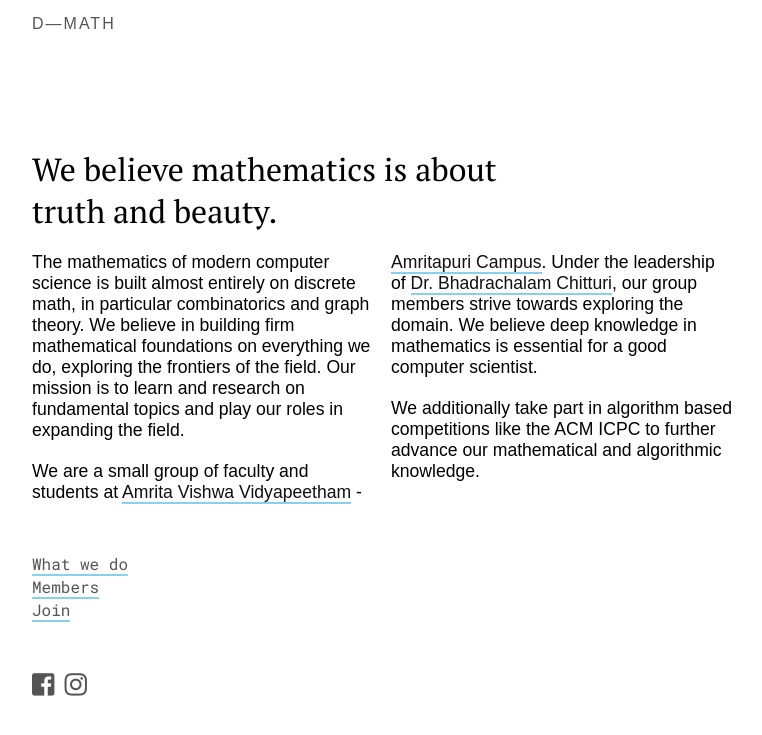
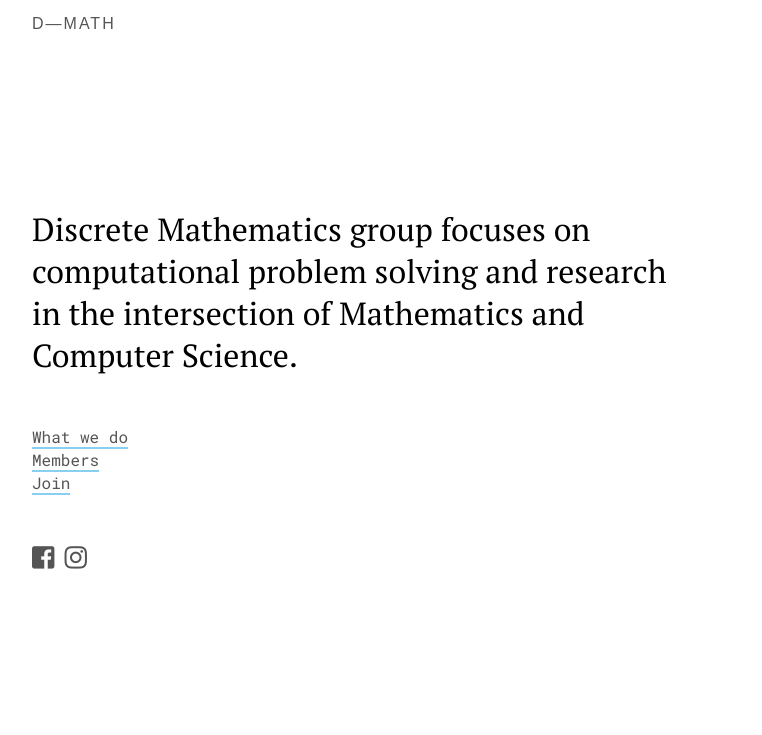
Before and after one commit to amDMath/bulb, a Jekyll site: the page built from index.html, in a window 1280 px wide. Shown: the top 735 px of the page, without its empty margins (23-785 px from the left). Built offline with Jekyll 4.4.1, drawn with Linux system fonts in a browser that asks for light colours; nearby versions of some CDN libraries; some web fonts are replaced.

Commit message:
Changed index.html

```diff
--- a/_layouts/index.html
+++ b/_layouts/index.html
@@ -16,19 +16,11 @@
     </div>
   </div>
 
-  <div class="s-2">
   <div class="jumbotron">
-      <span class="j-text">We believe mathematics is about truth and beauty.</span>
-      <div class="j-content">
-        <p>The mathematics of modern computer science is built almost entirely on discrete math, in particular combinatorics and graph theory. We believe in building firm mathematical foundations on everything we do, exploring the frontiers of the field. Our mission is to learn and research on fundamental topics and play our roles in expanding the field.</p>
-
-        <p>We are a small group of faculty and students at <a href="https://amrita.edu/">Amrita Vishwa Vidyapeetham</a> - <a href="https://amrita.edu/am">Amritapuri Campus</a>. Under the leadership of <a href="https://www.amrita.edu/faculty/bhadrachalam">Dr. Bhadrachalam Chitturi</a>, our group members strive towards exploring the domain. We believe deep knowledge in mathematics is essential for a good computer scientist.</p>
-
-        <p>We additionally take part in algorithm based competitions like the ACM ICPC to further advance our mathematical and algorithmic knowledge.</p>
-      </div>
+    <span class="j-text">Discrete Mathematics group focuses on computational problem solving and research in the intersection of Mathematics and Computer Science.</span>
     <div class="j-links">
-        <a href="about.html"><span>What we do</span></a><br>
-        <a href="members.html"><span>Members</span></a><br>
+      <a href="about"><span>What we do</span></a><br>
+      <a href="members"><span>Members</span></a><br>
       <a href="https://goo.gl/forms/qYCnIygU20PrFFM23"><span>Join</span></a>
     </div>
     <div class="social">
@@ -40,8 +32,6 @@
       </a>
     </div>
   </div>
-  </div>
-
 
 </body>
 </html>
```
Lines whose indentation alone changed are shown as unchanged.
